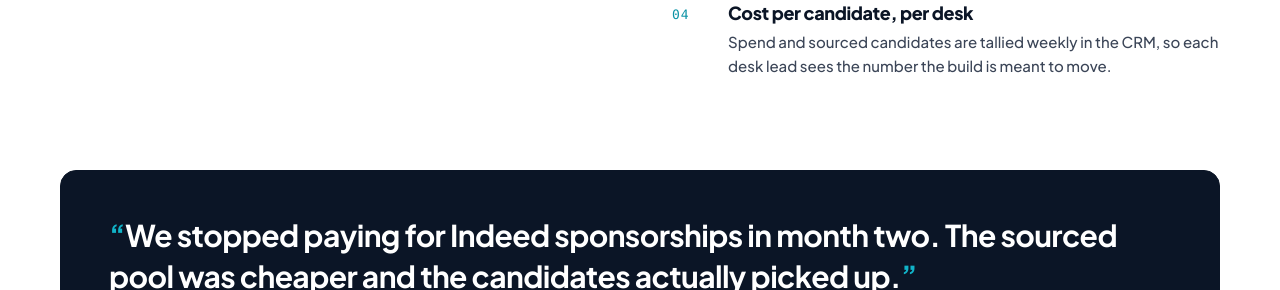
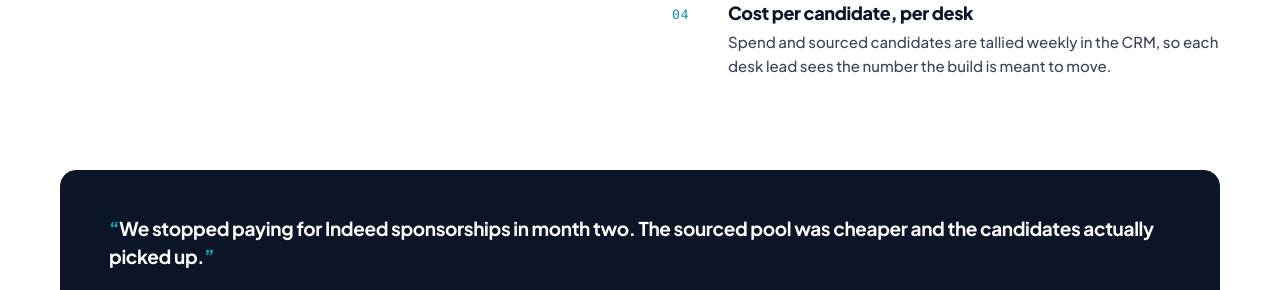
Before and after one commit to RunoTechnologies/company_portfolio, an Astro site: page /case-studies/sourcing-cost in a window 1280 px wide. Shown: the part 1456-1746 px from the top of the page. Built offline with nearby package versions, Linux system fonts and the light colour scheme; Astro itself is replaced by a stand-in of ours.

Commit message:
Shrink the case study quote font

```diff
--- a/src/pages/case-studies/[slug].astro
+++ b/src/pages/case-studies/[slug].astro
@@ -114,7 +114,7 @@ const facts = [
 
   .quote{padding:44px 48px;gap:24px}
   blockquote{margin:0}
-  q{quotes:"\201C" "\201D";font-size:clamp(22px,2.6vw,30px);line-height:1.35;font-weight:700;color:#fff;letter-spacing:-.02em}
+  q{quotes:"\201C" "\201D";font-size:19px;line-height:1.45;font-weight:700;color:#fff;letter-spacing:-.02em}
   q::before,q::after{color:var(--ac)}
   .by{display:flex;align-items:center;gap:.6em;font-size:12px;letter-spacing:.1em;text-transform:uppercase;font-weight:700;color:var(--dim)}
 
```
